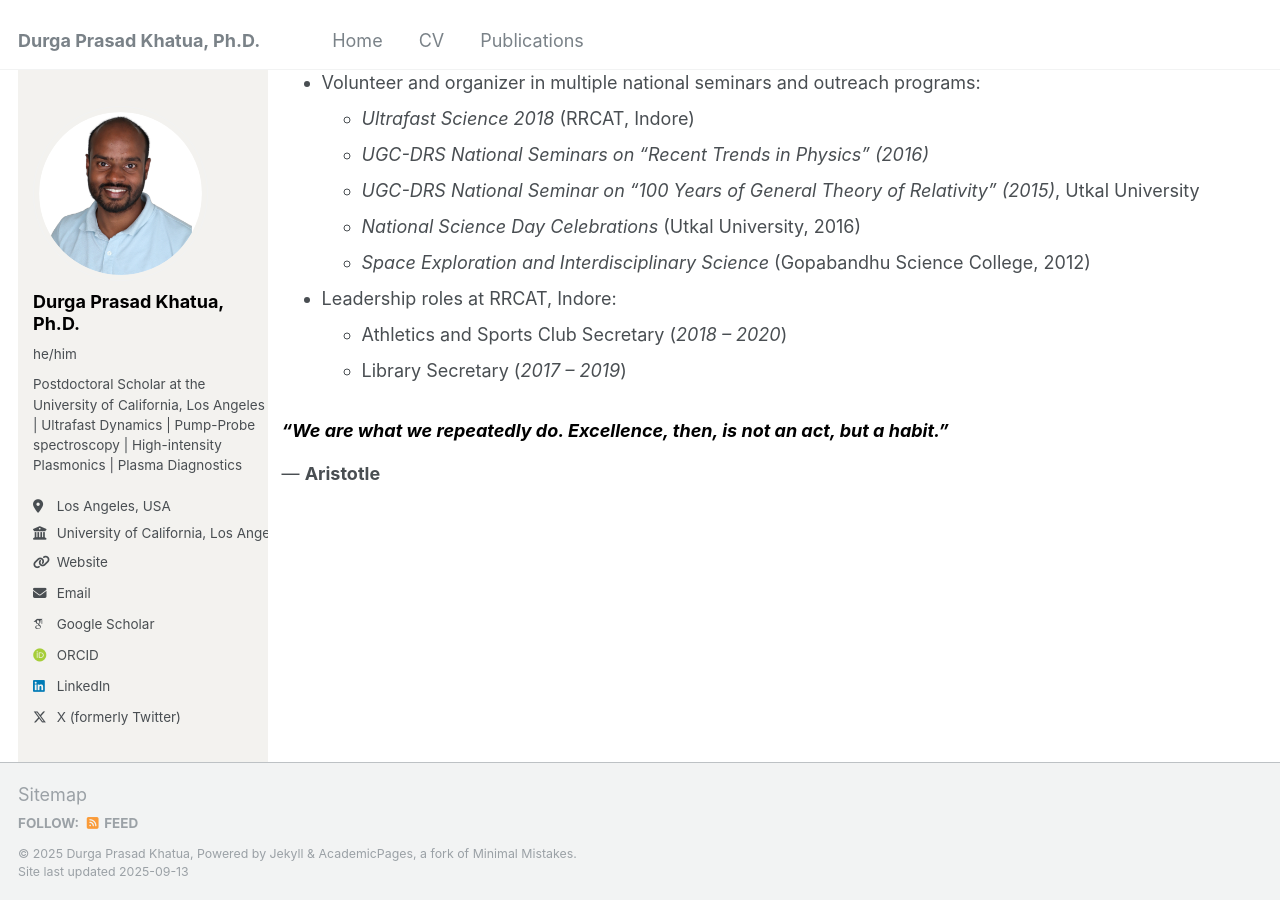
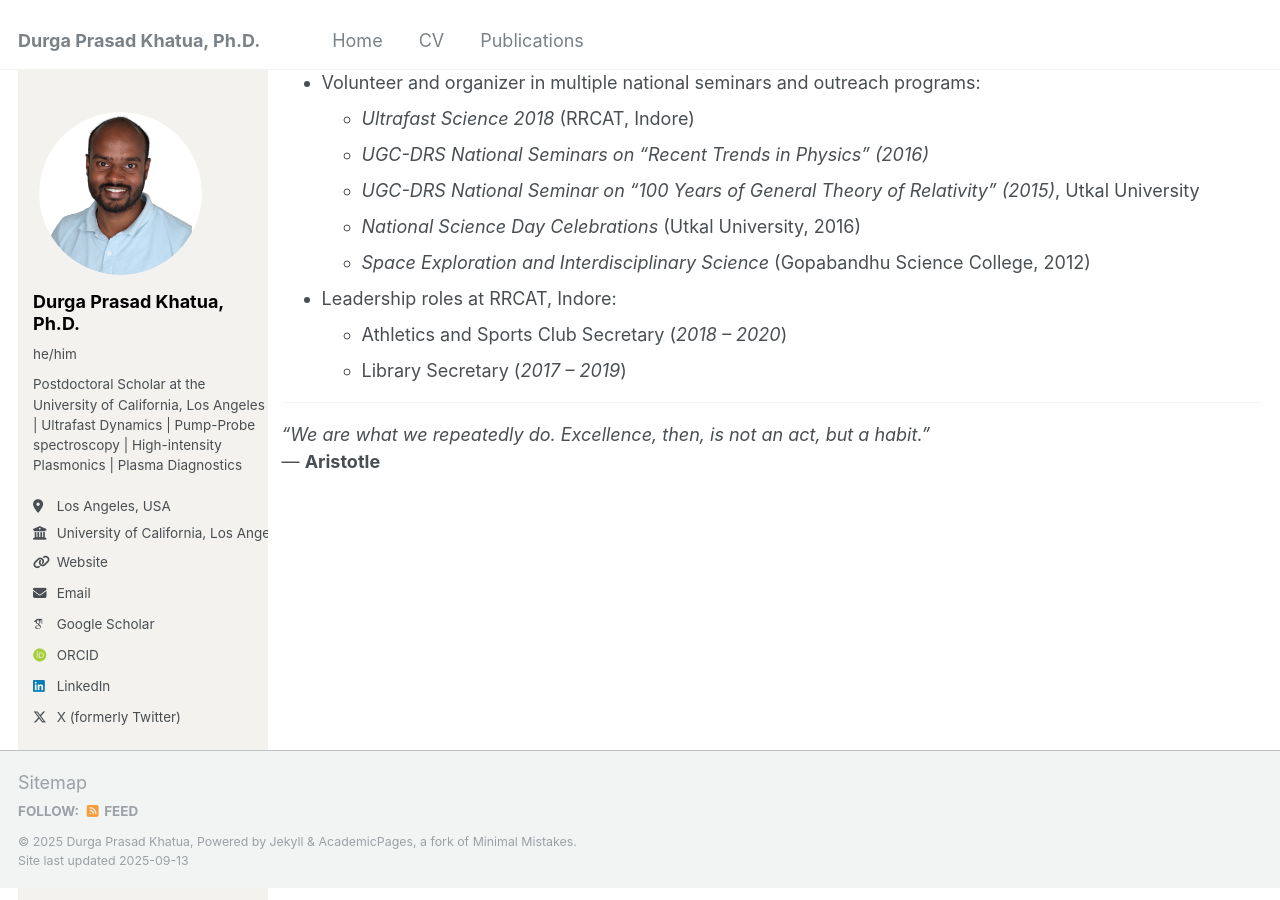
Before and after one commit to Khatua03/DurgaPrasadKhatua.github.io, a Jekyll site: the page built from _pages/cv.md, in a window 1280 px wide and 900 px high, scrolled down 3576 px. Built offline with Jekyll 4.4.1, drawn with Linux system fonts in a browser that asks for light colours; some web fonts are replaced.

Commit message:
Update cv.md

```diff
--- a/_pages/cv.md
+++ b/_pages/cv.md
@@ -131,6 +131,6 @@ P.G. Department of Physics, Utkal University, Bhubaneswar, India
   - Athletics and Sports Club Secretary (*2018 – 2020*)
   - Library Secretary (*2017 – 2019*)
 
-
-### *“We are what we repeatedly do. Excellence, then, is not an act, but a habit.”*
+---
+*“We are what we repeatedly do. Excellence, then, is not an act, but a habit.”*
 — **Aristotle**
```
